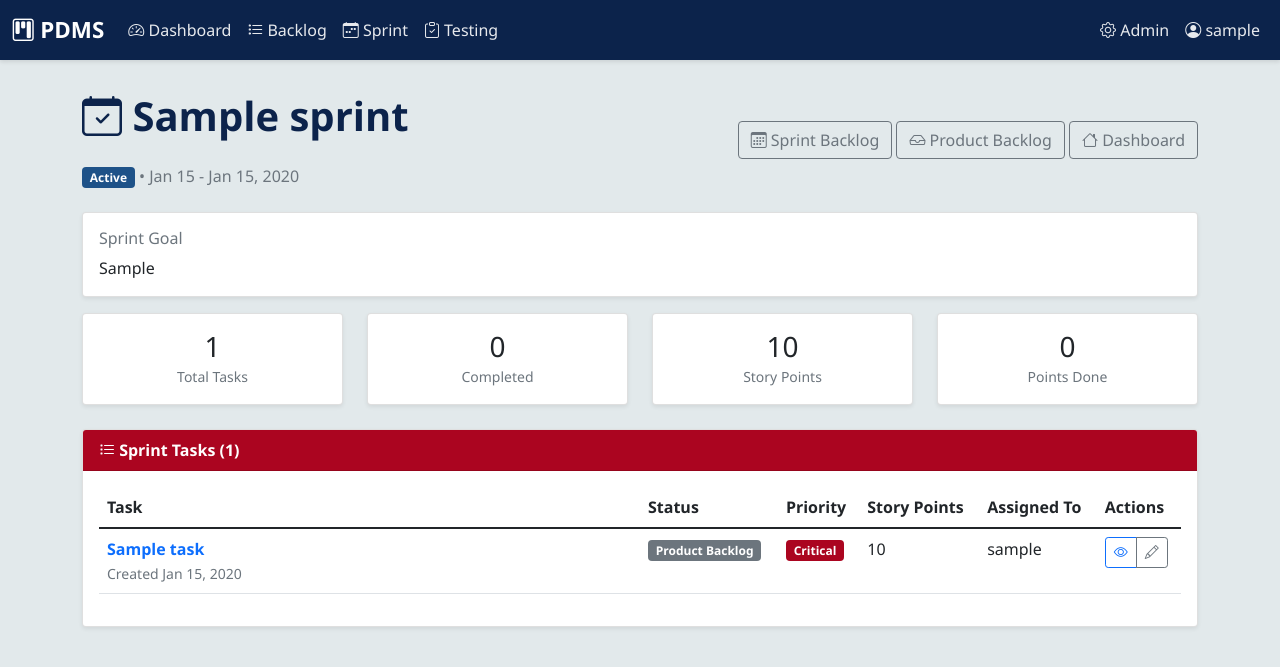
After one commit to David-Coulter/sfwe507site, a Django app: a page that uses 507site/main/templates/base.html in a window 1280 px wide. The commit adds this page. Shown: the top 667 px of the page. Run offline with Django 5.2, Linux system fonts and the light colour scheme; a user stored in the database is signed in; tables that the repository leaves empty hold one stand-in row (values such as "Sample post"); some libraries are stand-ins or nearby versions.

Commit message:
Implement Sprint Backlog

```diff
--- a/507site/main/templates/base.html
+++ b/507site/main/templates/base.html
@@ -198,7 +198,7 @@
                         </a>
                     </li>
                     <li class="nav-item">
-                        <a class="nav-link" href="#">
+                        <a class="nav-link" href="{% url 'sprint_list' %}">
                             <i class="bi bi-calendar-week"></i> Sprint
                         </a>
                     </li>
--- a/507site/main/templates/main/dashboard.html
+++ b/507site/main/templates/main/dashboard.html
@@ -35,7 +35,7 @@
                     <div class="stat-label">
                         <i class="bi bi-calendar-week"></i> Sprint Backlog
                     </div>
-                    <a href="#" class="btn btn-sm mt-3" style="border: 1px solid #81D3EB; color: #81D3EB;">View All</a>
+                    <a href="{% url 'sprint_list' %}" class="btn btn-sm mt-3" style="border: 1px solid #81D3EB; color: #81D3EB;">View All</a>
                 </div>
             </div>
         </div>
@@ -86,7 +86,7 @@
                         <a href="{% url 'product_backlog' %}" class="btn btn-outline-secondary">
                             <i class="bi bi-list-ul"></i> View Product Backlog
                         </a>
-                        <a href="#" class="btn btn-outline-secondary">
+                        <a href="{% url 'sprint_list' %}" class="btn btn-outline-secondary">
                             <i class="bi bi-calendar-week"></i> View Sprint Backlog
                         </a>
                         <a href="#" class="btn btn-outline-secondary">
--- /dev/null
+++ b/507site/main/templates/main/sprint_board.html
@@ -0,0 +1,183 @@
+{% extends 'base.html' %}
+
+{% block title %}{{ sprint.name }} - PDMS{% endblock %}
+
+{% block content %}
+<div class="container">
+    <!-- Sprint Header -->
+    <div class="d-flex justify-content-between align-items-center mb-4">
+        <div>
+            <h1 class="page-title">
+                <i class="bi bi-calendar-check"></i> {{ sprint.name }}
+            </h1>
+            <p class="text-muted mb-0">
+                <span class="badge bg-{{ sprint.status|lower }}">{{ sprint.get_status_display }}</span>
+                {% if sprint.start_date and sprint.end_date %}
+                • {{ sprint.start_date|date:"M d" }} - {{ sprint.end_date|date:"M d, Y" }}
+                {% endif %}
+            </p>
+        </div>
+        <div>
+            <a href="{% url 'sprint_list' %}" class="btn btn-outline-secondary">
+                <i class="bi bi-calendar3"></i> Sprint Backlog
+            </a>
+            <a href="{% url 'product_backlog' %}" class="btn btn-outline-secondary">
+                <i class="bi bi-inbox"></i> Product Backlog
+            </a>
+            <a href="{% url 'dashboard' %}" class="btn btn-outline-secondary">
+                <i class="bi bi-house"></i> Dashboard
+            </a>
+        </div>
+    </div>
+
+    <!-- Sprint Goal -->
+    {% if sprint.goal %}
+    <div class="card shadow-sm mb-3">
+        <div class="card-body">
+            <h6 class="text-muted mb-2">Sprint Goal</h6>
+            <p class="mb-0">{{ sprint.goal }}</p>
+        </div>
+    </div>
+    {% endif %}
+
+    <!-- Sprint Metrics -->
+    <div class="row mb-4">
+        <div class="col-md-3">
+            <div class="card shadow-sm">
+                <div class="card-body text-center">
+                    <h3 class="mb-0">{{ total_tasks }}</h3>
+                    <small class="text-muted">Total Tasks</small>
+                </div>
+            </div>
+        </div>
+        <div class="col-md-3">
+            <div class="card shadow-sm">
+                <div class="card-body text-center">
+                    <h3 class="mb-0">{{ completed_tasks }}</h3>
+                    <small class="text-muted">Completed</small>
+                </div>
+            </div>
+        </div>
+        <div class="col-md-3">
+            <div class="card shadow-sm">
+                <div class="card-body text-center">
+                    <h3 class="mb-0">{{ total_story_points }}</h3>
+                    <small class="text-muted">Story Points</small>
+                </div>
+            </div>
+        </div>
+        <div class="col-md-3">
+            <div class="card shadow-sm">
+                <div class="card-body text-center">
+                    <h3 class="mb-0">{{ completed_story_points }}</h3>
+                    <small class="text-muted">Points Done</small>
+                </div>
+            </div>
+        </div>
+    </div>
+
+    {% if total_tasks > 0 %}
+    <!-- Sprint Tasks Table -->
+    <div class="card shadow-sm">
+        <div class="card-header">
+            <i class="bi bi-list-task"></i> Sprint Tasks ({{ total_tasks }})
+        </div>
+        <div class="card-body">
+            <table class="table table-hover">
+                <thead>
+                    <tr>
+                        <th style="width: 50%;">Task</th>
+                        <th>Status</th>
+                        <th>Priority</th>
+                        <th>Story Points</th>
+                        <th>Assigned To</th>
+                        <th>Actions</th>
+                    </tr>
+                </thead>
+                <tbody>
+                    {% for task in sprint_tasks %}
+                    <tr>
+                        <td>
+                            <a href="{% url 'task_detail' task.pk %}" class="text-decoration-none">
+                                <strong>{{ task.title }}</strong>
+                            </a>
+                            <br>
+                            <small class="text-muted">
+                                Created {{ task.created_at|date:"M d, Y" }}
+                            </small>
+                        </td>
+                        <td>
+                            <span class="badge
+                                {% if task.status == 'COMPLETE' %}bg-success
+                                {% elif task.status == 'TESTING' %}bg-warning
+                                {% elif task.status == 'FAILED' %}bg-danger
+                                {% else %}bg-secondary
+                                {% endif %}">
+                                {{ task.get_status_display }}
+                            </span>
+                        </td>
+                        <td>
+                            <span class="badge badge-priority-{{ task.priority }}">
+                                {{ task.get_priority_display }}
+                            </span>
+                        </td>
+                        <td>{{ task.story_points }}</td>
+                        <td>
+                            {% if task.assigned_to %}
+                                {{ task.assigned_to.username }}
+                            {% else %}
+                                <em class="text-muted">Unassigned</em>
+                            {% endif %}
+                        </td>
+                        <td>
+                            <div class="btn-group" role="group">
+                                <a href="{% url 'task_detail' task.pk %}"
+                                class="btn btn-sm btn-outline-primary"
+                                title="View Details">
+                                    <i class="bi bi-eye"></i>
+                                </a>
+                                <a href="{% url 'edit_task' task.pk %}"
+                                class="btn btn-sm btn-outline-secondary"
+                                title="Edit">
+                                    <i class="bi bi-pencil"></i>
+                                </a>
+                            </div>
+                        </td>
+                    </tr>
+                    {% endfor %}
+                </tbody>
+            </table>
+        </div>
+    </div>
+
+    {% else %}
+    <!-- Empty State -->
+    <div class="card shadow-sm">
+        <div class="card-body text-center py-5">
+            <i class="bi bi-inbox" style="font-size: 4rem; color: #0C234B;"></i>
+            <h3 class="mt-3">No Tasks in Sprint</h3>
+            <p class="text-muted">
+                Move tasks from the Product Backlog to get started!
+            </p>
+            <a href="{% url 'product_backlog' %}" class="btn btn-primary mt-3">
+                <i class="bi bi-inbox"></i> Go to Product Backlog
+            </a>
+        </div>
+    </div>
+    {% endif %}
+</div>
+{% endblock %}
+
+{% block extra_css %}
+<style>
+.badge.bg-planning {
+    background-color: #0C234B !important;
+}
+.badge.bg-active {
+    background-color: #1E5288 !important;
+}
+.badge.bg-complete {
+    background-color: #6c757d !important;
+}
+</style>
+{% endblock %}
--- a/507site/main/urls.py
+++ b/507site/main/urls.py
@@ -9,5 +9,7 @@ urlpatterns = [
     path('task/create/', views.create_task, name='create_task'),
     path('task/<int:pk>/update-description/', views.update_task_description, name='update_task_description'),
     path('backlog/', views.product_backlog, name='product_backlog'),
+    path('sprint_<int:sprint_pk>/board/', views.sprint_board, name='sprint_board'),
+    path('sprints/', views.sprint_list, name='sprint_list'),
     path('task/<int:task_pk>/move-to-sprint/<int:sprint_pk>/', views.move_to_sprint, name='move_to_sprint'),
 ]
--- a/507site/main/views.py
+++ b/507site/main/views.py
@@ -153,6 +153,37 @@ def product_backlog(request):
     return render(request, 'main/product_backlog.html', context)
 
 @login_required
+def sprint_board(request, sprint_pk):
+    sprint = Sprint.objects.get(pk=sprint_pk)
+    sprint_tasks_qs = Task.objects.filter(sprint=sprint).order_by('priority', '-created_at')
+    sprint_tasks = list(sprint_tasks_qs)
+
+    total_story_points = sum(t.story_points for t in sprint_tasks)
+    completed_tasks = [t for t in sprint_tasks if t.status == 'COMPLETE']
+    completed_story_points = sum(t.story_points for t in completed_tasks)
+
+    context = {
+        'sprint': sprint,
+        'sprint_tasks': sprint_tasks,
+        'total_story_points': total_story_points,
+        'completed_story_points': completed_story_points,
+        'total_tasks': len(sprint_tasks),
+        'completed_tasks': len(completed_tasks),
+    }
+
+    return render(request, 'main/sprint_board.html', context)
+
+@login_required
+def sprint_list(request):
+    sprints = Sprint.objects.all().order_by('-created_at')
+
+    context = {
+        'sprints': sprints,
+    }
+
+    return render(request, 'main/sprint_list.html', context)
+
+@login_required
 def move_to_sprint(request, task_pk, sprint_pk):
     # Move task to sprint
     task = Task.objects.get(pk=task_pk)
```
Also changed, not shown: 507site/main/templates/main/sprint_list.html (added, +94 -0 lines), 507site/main/templates/main/task_detail.html (+6 -3 lines).
